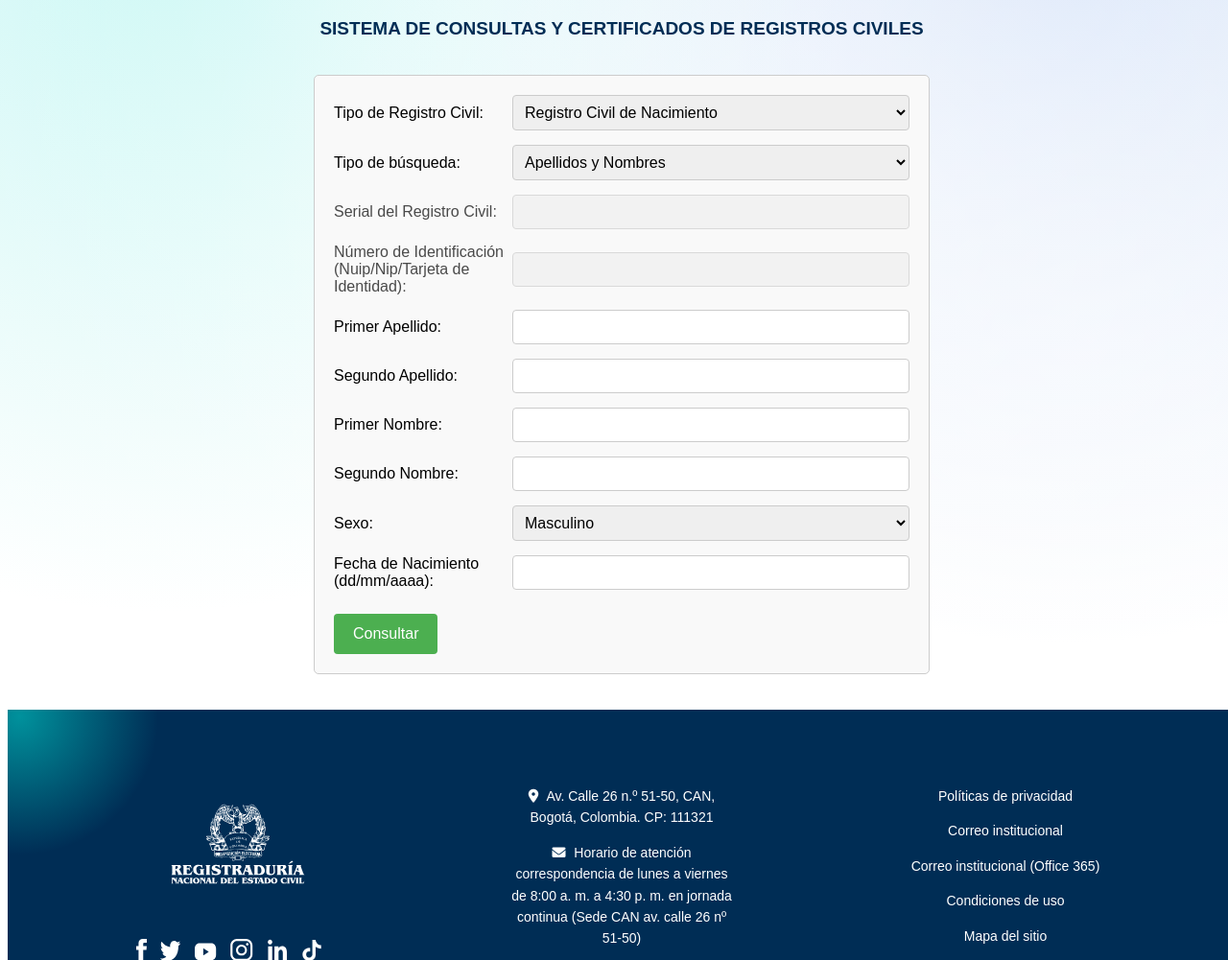
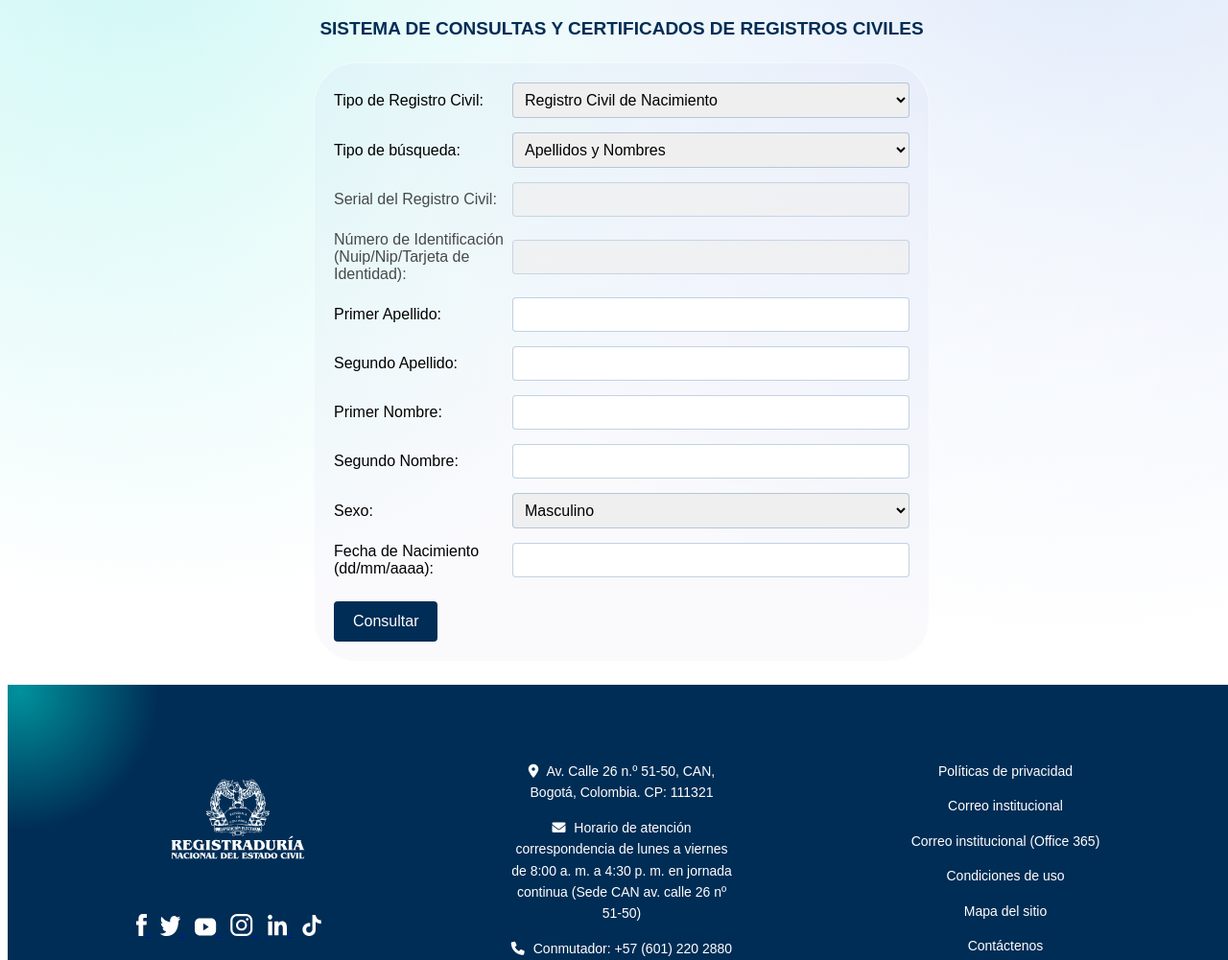
Before and after one commit to DiegoQui1099/Chamba2, a Flask app: page / in a window 1280 px wide. Shown: the part 84-1085 px from the top of the page at 96% size. Run offline with Flask 3, Linux system fonts and the light colour scheme; some libraries are stand-ins or nearby versions.

Commit message:
version 6B

```diff
--- a/static/css/styles.css
+++ b/static/css/styles.css
@@ -27,12 +27,12 @@
 
 /* Estilo para el formulario */
 form {
-    max-width: 600px; /* Ancho máximo del formulario */
-    margin: 37px auto; /* Centrar el formulario horizontalmente */
-    padding: 20px; /* Espacio interno alrededor del formulario */
-    background-color: #f9f9f9; /* Color de fondo para el formulario */
-    border: 1px solid #ccc; /* Borde del formulario */
-    border-radius: 5px; /* Borde redondeado */
+    max-width: 600px;
+    margin: 24px auto;
+    padding: 20px;
+    background-color: #00228d05;
+    border: 1px solid rgba(255, 255, 255, 0.5);
+    border-radius: 45px;
 }
 
 /* Estilo para los bloques de formulario */
@@ -58,14 +58,14 @@
     flex: 1; /* El input/select ocupa todo el espacio restante */
     padding: 8px; /* Espaciado interno */
     font-size: 16px; /* Tamaño de fuente */
-    border: 1px solid #ccc; /* Borde del input/select */
+    border: 1px solid #0d549742; /* Borde del input/select */
     border-radius: 4px; /* Borde redondeado */
     box-sizing: border-box; /* Incluir el padding en el ancho total */
 }
 
 /* Estilo para el botón de submit */
 button[type="submit"] {
-    background-color: #4CAF50;
+    background-color: #002D55;
     color: white;
     padding: 12px 20px;
     border: none;
@@ -76,7 +76,7 @@
 }
 
 button[type="submit"]:hover {
-    background-color: #45a049;
+    background-color: #0d5497;
 }
 
 /* Estilos para campos deshabilitados */
```
